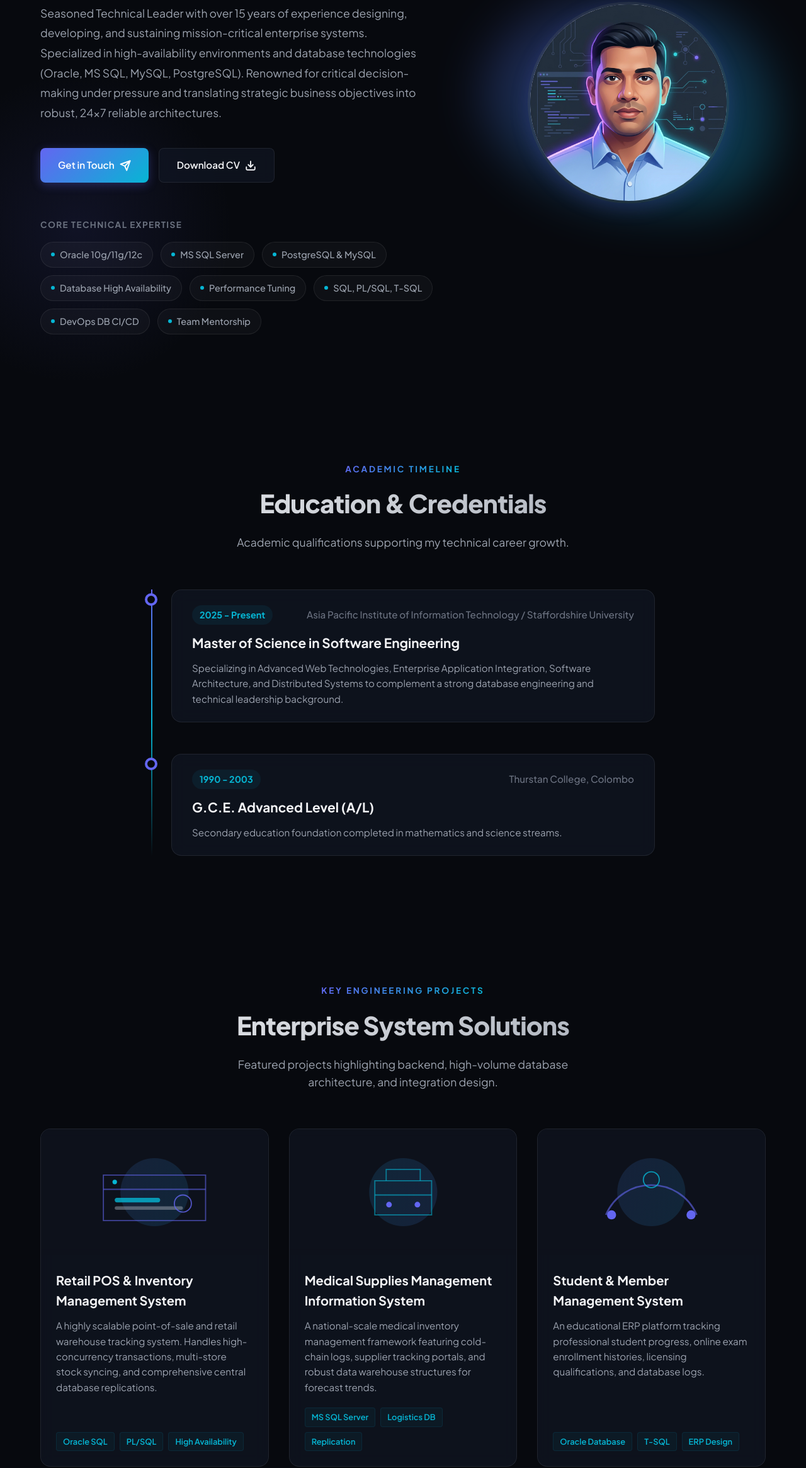
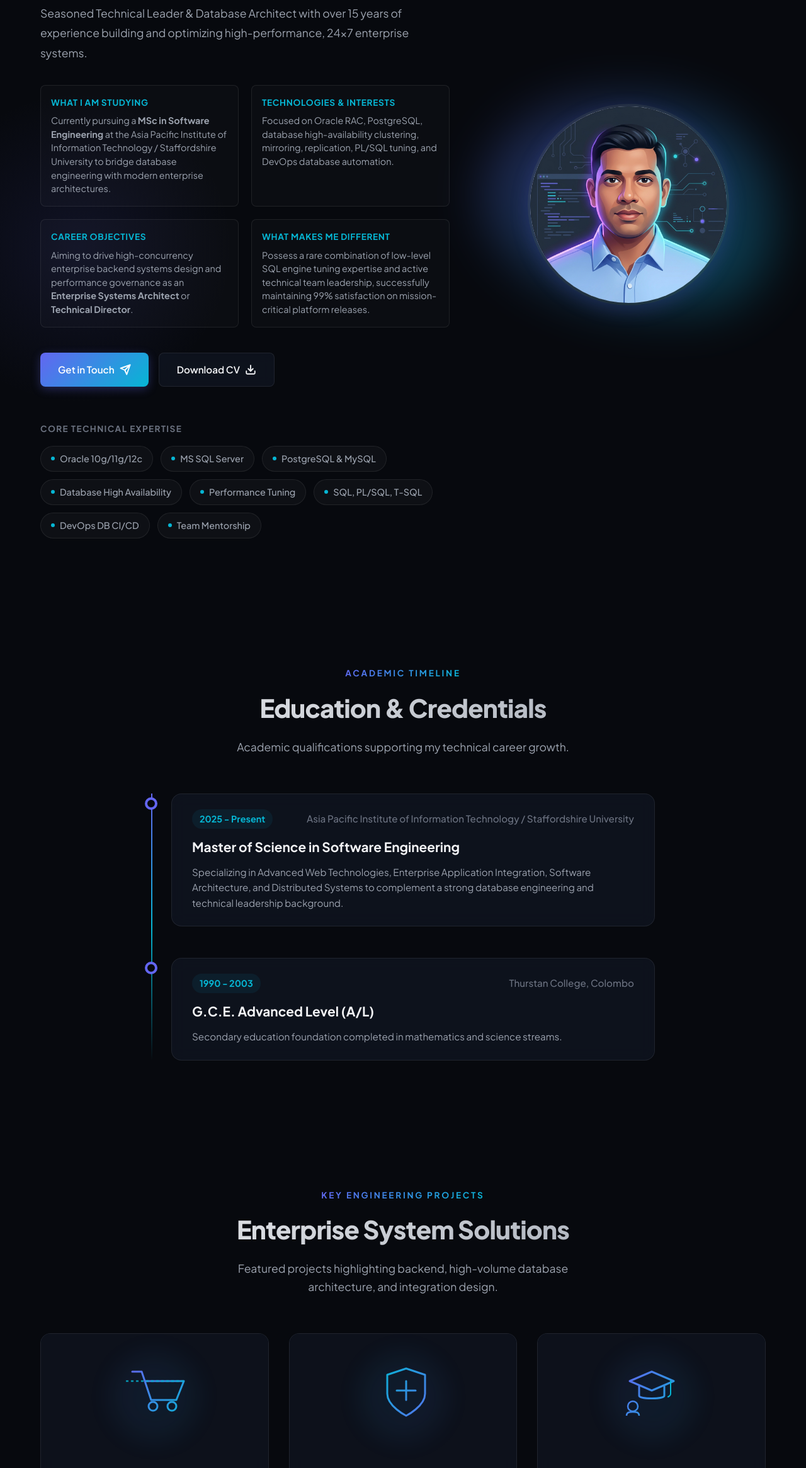
Before and after one commit to devindaa-apiit/ProfessionalPortfolio, a plain HTML site: page index.html in a window 1280 px wide. Shown: the part 325-2656 px from the top of the page at 63% size. Drawn offline with Linux system fonts and the light colour scheme.

Commit message:
Added project icons

```diff
--- a/css/styles.css
+++ b/css/styles.css
@@ -425,6 +425,46 @@ nav ul {
   font-size: 1.1rem;
   line-height: 1.8;
   max-width: 600px;
+}
+
+/* Structured profile information grid */
+.about-profile-grid {
+  display: grid;
+  grid-template-columns: repeat(2, 1fr);
+  gap: 20px;
+  margin-top: 10px;
+  max-width: 650px;
+  text-align: left;
+}
+
+.profile-card {
+  background: rgba(255, 255, 255, 0.02);
+  border: 1px solid var(--border-color);
+  border-radius: var(--radius-sm);
+  padding: 16px;
+  transition: var(--transition-smooth);
+}
+
+.profile-card:hover {
+  background: rgba(255, 255, 255, 0.04);
+  border-color: rgba(6, 182, 212, 0.3);
+  transform: translateY(-2px);
+}
+
+.profile-card-title {
+  display: block;
+  font-weight: 700;
+  font-size: 0.85rem;
+  color: var(--color-cyan);
+  text-transform: uppercase;
+  margin-bottom: 8px;
+  letter-spacing: 0.05em;
+}
+
+.profile-card p {
+  font-size: 0.9rem;
+  color: var(--text-secondary);
+  line-height: 1.5;
 }
 
 .about-buttons {
@@ -972,6 +1012,12 @@ footer {
     order: -1;
   }
 
+  .about-profile-grid {
+    grid-template-columns: 1fr;
+    max-width: 500px;
+    margin: 20px auto 0;
+  }
+
   .contact-grid {
     grid-template-columns: 1fr;
     gap: 50px;
--- a/index.html
+++ b/index.html
@@ -50,8 +50,28 @@
           <h1 class="about-name">Devinda Amarajeewa</h1>
           <h2 class="about-role">Senior Technical Lead & Database Architect</h2>
           <p class="about-desc">
-            Seasoned Technical Leader with over 15 years of experience designing, developing, and sustaining mission-critical enterprise systems. Specialized in high-availability environments and database technologies (Oracle, MS SQL, MySQL, PostgreSQL). Renowned for critical decision-making under pressure and translating strategic business objectives into robust, 24x7 reliable architectures.
+            Seasoned Technical Leader & Database Architect with over 15 years of experience building and optimizing high-performance, 24x7 enterprise systems.
           </p>
+
+          <div class="about-profile-grid">
+            <div class="profile-card">
+              <span class="profile-card-title">What I Am Studying</span>
+              <p>Currently pursuing a <strong>MSc in Software Engineering</strong> at the Asia Pacific Institute of Information Technology / Staffordshire University to bridge database engineering with modern enterprise architectures.</p>
+            </div>
+            <div class="profile-card">
+              <span class="profile-card-title">Technologies & Interests</span>
+              <p>Focused on Oracle RAC, PostgreSQL, database high-availability clustering, mirroring, replication, PL/SQL tuning, and DevOps database automation.</p>
+            </div>
+            <div class="profile-card">
+              <span class="profile-card-title">Career Objectives</span>
+              <p>Aiming to drive high-concurrency enterprise backend systems design and performance governance as an <strong>Enterprise Systems Architect</strong> or <strong>Technical Director</strong>.</p>
+            </div>
+            <div class="profile-card">
+              <span class="profile-card-title">What Makes Me Different</span>
+              <p>Possess a rare combination of low-level SQL engine tuning expertise and active technical team leadership, successfully maintaining 99% satisfaction on mission-critical platform releases.</p>
+            </div>
+          </div>
+
           <div class="about-buttons">
             <a href="#contact" class="btn-primary">
               <span>Get in Touch</span>
@@ -137,22 +157,7 @@
           <!-- Project 1 -->
           <article class="glass-card project-card reveal">
             <div class="project-img-container">
-              <svg width="100%" height="100%" viewBox="0 0 400 200" fill="none" class="project-img">
-                <rect width="400" height="200" fill="#0d111b"/>
-                <circle cx="200" cy="100" r="60" fill="url(#p1Grad)" opacity="0.15"/>
-                <path d="M110 70 h180 v80 h-180 z" stroke="#6366f1" stroke-width="2" opacity="0.6"/>
-                <line x1="110" y1="95" x2="290" y2="95" stroke="#6366f1" stroke-width="2" opacity="0.6"/>
-                <circle cx="130" cy="82" r="4" fill="#06b6d4"/>
-                <rect x="130" y="110" width="80" height="8" rx="4" fill="#06b6d4" opacity="0.8"/>
-                <rect x="130" y="125" width="120" height="6" rx="3" fill="#9ca3af" opacity="0.5"/>
-                <circle cx="250" cy="120" r="15" stroke="#6366f1" stroke-width="2" opacity="0.8"/>
-                <defs>
-                  <linearGradient id="p1Grad" x1="0" y1="0" x2="400" y2="200" gradientUnits="userSpaceOnUse">
-                    <stop stop-color="#6366f1"/>
-                    <stop offset="1" stop-color="#06b6d4"/>
-                  </linearGradient>
-                </defs>
-              </svg>
+              <img src="images/project_pos.svg" alt="Retail POS & Inventory Management System Icon" class="project-img">
             </div>
             <div class="project-info">
               <h3 class="project-title">Retail POS & Inventory Management System</h3>
@@ -168,21 +173,7 @@
           <!-- Project 2 -->
           <article class="glass-card project-card reveal">
             <div class="project-img-container">
-              <svg width="100%" height="100%" viewBox="0 0 400 200" fill="none" class="project-img">
-                <rect width="400" height="200" fill="#0d111b"/>
-                <circle cx="200" cy="100" r="60" fill="url(#p2Grad)" opacity="0.15"/>
-                <path d="M150 140 v-60 h100 v60 h-100 z" stroke="#06b6d4" stroke-width="2" opacity="0.6"/>
-                <path d="M170 80 v-20 h60 v20" stroke="#06b6d4" stroke-width="2" opacity="0.6"/>
-                <line x1="150" y1="105" x2="250" y2="105" stroke="#06b6d4" stroke-width="2" opacity="0.6"/>
-                <circle cx="175" cy="122" r="5" fill="#6366f1"/>
-                <circle cx="225" cy="122" r="5" fill="#6366f1"/>
-                <defs>
-                  <linearGradient id="p2Grad" x1="0" y1="0" x2="400" y2="200" gradientUnits="userSpaceOnUse">
-                    <stop stop-color="#06b6d4"/>
-                    <stop offset="1" stop-color="#6366f1"/>
-                  </linearGradient>
-                </defs>
-              </svg>
+              <img src="images/project_medical.svg" alt="Medical Supplies Management Information System Icon" class="project-img">
             </div>
             <div class="project-info">
               <h3 class="project-title">Medical Supplies Management Information System</h3>
@@ -198,20 +189,7 @@
           <!-- Project 3 -->
           <article class="glass-card project-card reveal">
             <div class="project-img-container">
-              <svg width="100%" height="100%" viewBox="0 0 400 200" fill="none" class="project-img">
-                <rect width="400" height="200" fill="#0d111b"/>
-                <circle cx="200" cy="100" r="60" fill="url(#p3Grad)" opacity="0.15"/>
-                <path d="M120 140 C 150 70, 250 70, 280 140" stroke="#6366f1" stroke-width="3" opacity="0.6"/>
-                <circle cx="200" cy="78" r="14" stroke="#06b6d4" stroke-width="2" opacity="0.8"/>
-                <circle cx="130" cy="140" r="8" fill="#6366f1"/>
-                <circle cx="270" cy="140" r="8" fill="#6366f1"/>
-                <defs>
-                  <linearGradient id="p3Grad" x1="0" y1="0" x2="400" y2="200" gradientUnits="userSpaceOnUse">
-                    <stop stop-color="#6366f1"/>
-                    <stop offset="1" stop-color="#06b6d4"/>
-                  </linearGradient>
-                </defs>
-              </svg>
+              <img src="images/project_student.svg" alt="Student & Member Management System Icon" class="project-img">
             </div>
             <div class="project-info">
               <h3 class="project-title">Student & Member Management System</h3>
@@ -227,19 +205,7 @@
           <!-- Project 4 -->
           <article class="glass-card project-card reveal">
             <div class="project-img-container">
-              <svg width="100%" height="100%" viewBox="0 0 400 200" fill="none" class="project-img">
-                <rect width="400" height="200" fill="#0d111b"/>
-                <circle cx="200" cy="100" r="60" fill="url(#p4Grad)" opacity="0.15"/>
-                <rect x="140" y="60" width="120" height="80" rx="8" stroke="#06b6d4" stroke-width="2" opacity="0.6"/>
-                <circle cx="200" cy="100" r="20" stroke="#6366f1" stroke-width="2" stroke-dasharray="4 2" opacity="0.8"/>
-                <line x1="200" y1="60" x2="200" y2="140" stroke="#06b6d4" stroke-dasharray="1 1" opacity="0.5"/>
-                <defs>
-                  <linearGradient id="p4Grad" x1="0" y1="0" x2="400" y2="200" gradientUnits="userSpaceOnUse">
-                    <stop stop-color="#06b6d4"/>
-                    <stop offset="1" stop-color="#6366f1"/>
-                  </linearGradient>
-                </defs>
-              </svg>
+              <img src="images/project_exam.svg" alt="Enterprise Examination Management System Icon" class="project-img">
             </div>
             <div class="project-info">
               <h3 class="project-title">Enterprise Examination Management System</h3>
@@ -255,19 +221,7 @@
           <!-- Project 5 -->
           <article class="glass-card project-card reveal">
             <div class="project-img-container">
-              <svg width="100%" height="100%" viewBox="0 0 400 200" fill="none" class="project-img">
-                <rect width="400" height="200" fill="#0d111b"/>
-                <circle cx="200" cy="100" r="60" fill="url(#p5Grad)" opacity="0.15"/>
-                <path d="M120 140 L160 90 L200 110 L240 60 L280 130 L300 90" stroke="#6366f1" stroke-width="3" stroke-linecap="round" opacity="0.7"/>
-                <circle cx="240" cy="60" r="6" fill="#06b6d4" opacity="0.9"/>
-                <line x1="120" y1="140" x2="300" y2="140" stroke="#9ca3af" stroke-width="1.5" opacity="0.4"/>
-                <defs>
-                  <linearGradient id="p5Grad" x1="0" y1="0" x2="400" y2="200" gradientUnits="userSpaceOnUse">
-                    <stop stop-color="#6366f1"/>
-                    <stop offset="1" stop-color="#06b6d4"/>
-                  </linearGradient>
-                </defs>
-              </svg>
+              <img src="images/project_billing.svg" alt="Utility Billing System Icon" class="project-img">
             </div>
             <div class="project-info">
               <h3 class="project-title">Utility Billing System</h3>
```
Also changed, not shown: images/project_billing.png (added), images/project_billing.svg (added), images/project_exam.png (added), images/project_exam.svg (added), images/project_medical.png (added), images/project_medical.svg (added), images/project_pos.png (added), images/project_pos.svg (added), images/project_student.png (added), images/project_student.svg (added).
